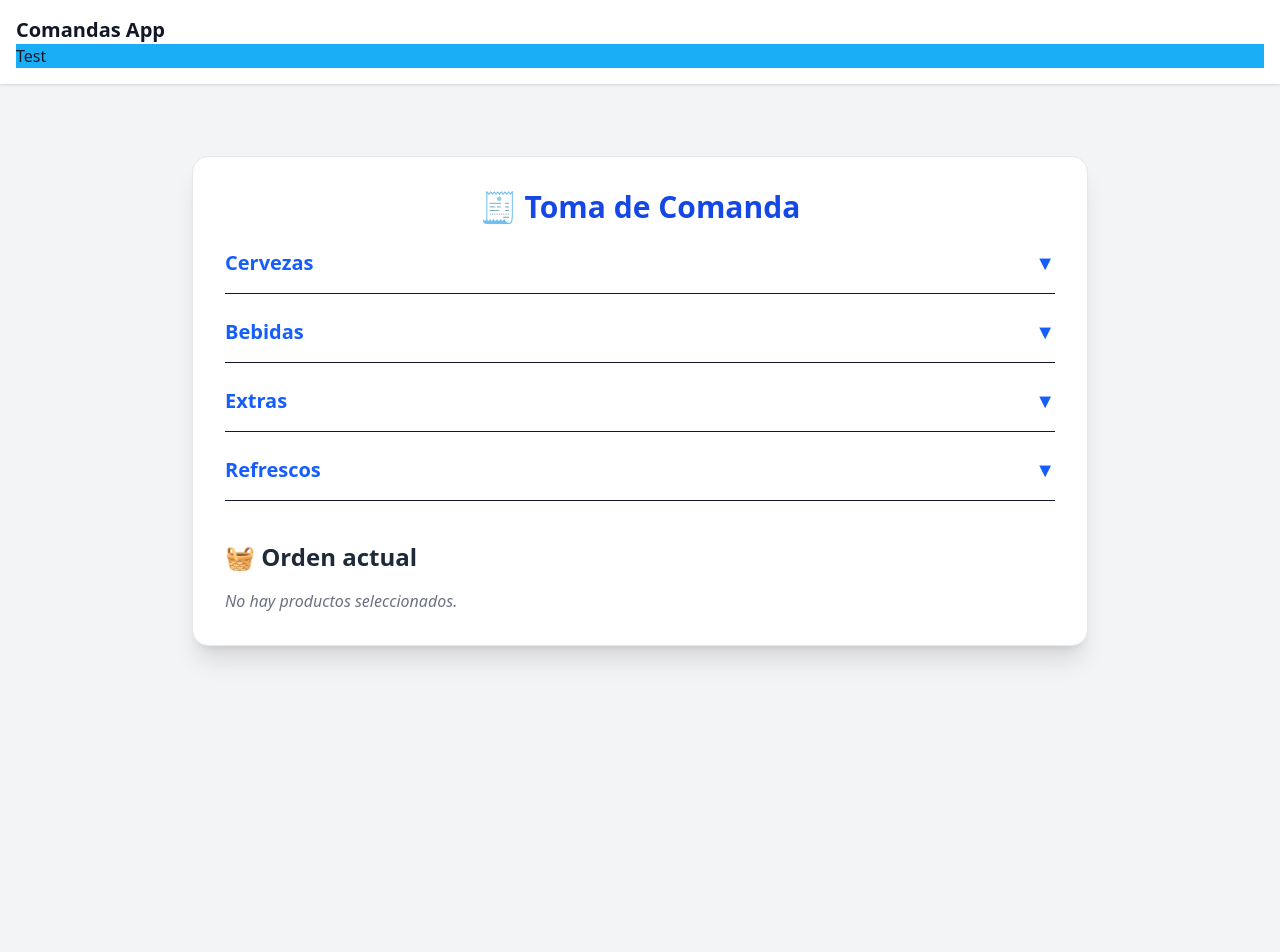
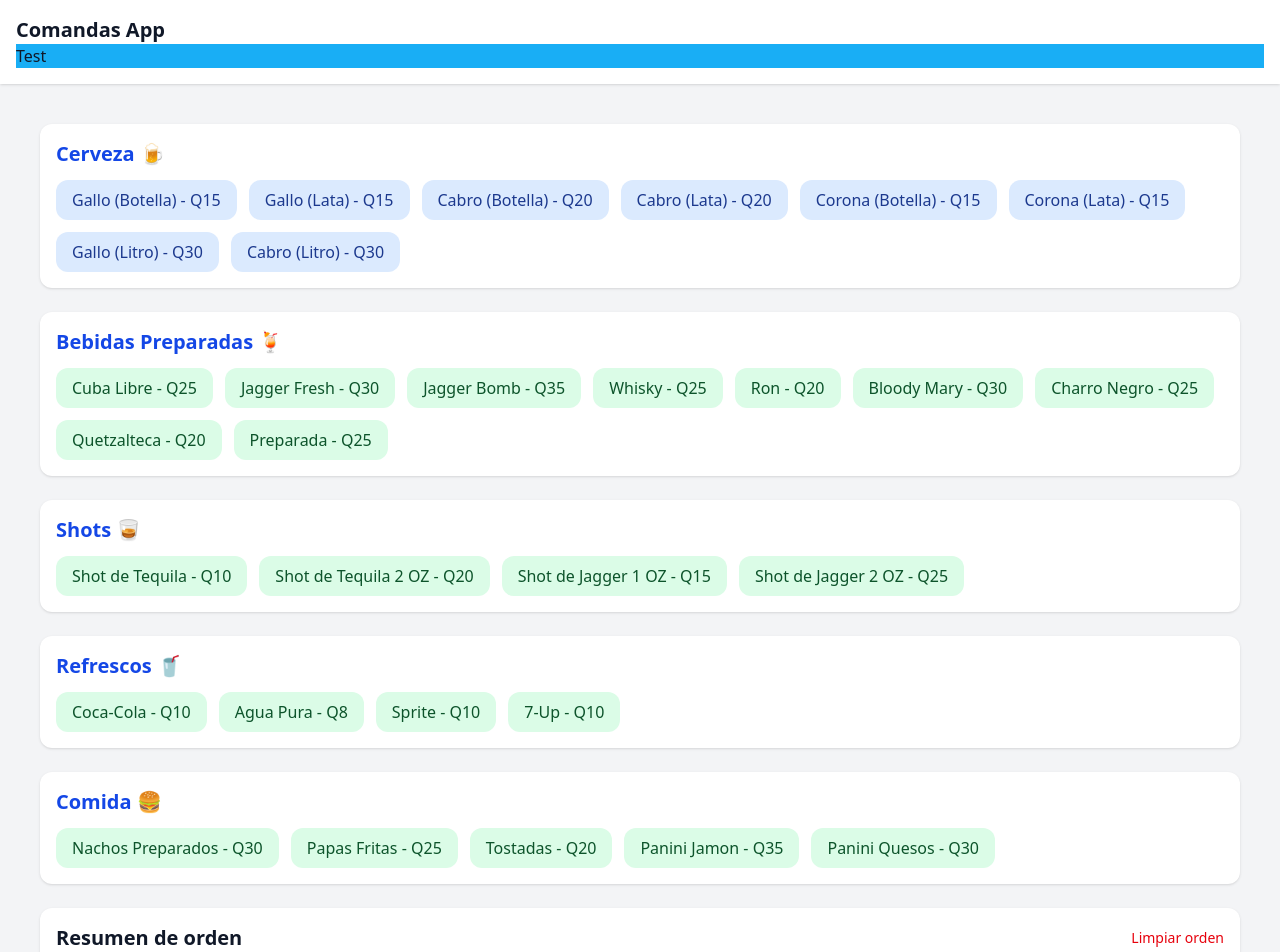
Before and after one commit to Andre8tr/comandasbar, a Next.js app: page / in a window 1280 px wide. Shown: the top 952 px of the page. Before the commit the page ends 916 px from the top, so only its background shows below. Built offline with nearby package versions, Linux system fonts and the light colour scheme.

Commit message:
lista de items con calculo de total

```diff
--- a/src/components/OrderForm.tsx
+++ b/src/components/OrderForm.tsx
@@ -1,126 +1,145 @@
-"use client";
+'use client'
 
-import { useState } from "react";
-import { products } from "@/utils/products";
+import React, { useState } from 'react'
+
+// Inventario actualizado
+const products = [
+  {
+    name: 'Cerveza 🍺',
+    items: [
+      { name: 'Gallo', types: ['Botella', 'Lata'], price: 15 },
+      { name: 'Cabro', types: ['Botella', 'Lata'], price: 20 },
+      { name: 'Corona', types: ['Botella', 'Lata'], price: 15 },
+      { name: 'Gallo', types: ['Litro'], price: 30 },
+      { name: 'Cabro', types: ['Litro'], price: 30 },
+    ],
+  },
+  {
+    name: 'Bebidas Preparadas 🍹',
+    items: [
+      { name: 'Cuba Libre', price: 25 },
+      { name: 'Jagger Fresh', price: 30 },
+      { name: 'Jagger Bomb', price: 35 },
+      { name: 'Whisky', price: 25 },
+      { name: 'Ron', price: 20 },
+      { name: 'Bloody Mary', price: 30 },
+      { name: 'Charro Negro', price: 25 },
+      { name: 'Quetzalteca', price: 20 },
+      { name: 'Preparada', price: 25 },
+    ],
+  },
+  {
+    name: 'Shots 🥃',
+    items: [
+      { name: 'Shot de Tequila', price: 10 },
+      { name: 'Shot de Tequila 2 OZ', price: 20 },
+      { name: 'Shot de Jagger 1 OZ', price: 15 },
+      { name: 'Shot de Jagger 2 OZ', price: 25 },
+    ],
+  },
+  {
+    name: 'Refrescos 🥤',
+    items: [
+      { name: 'Coca-Cola', price: 10 },
+      { name: 'Agua Pura', price: 8 },
+      { name: 'Sprite', price: 10 },
+      { name: '7-Up', price: 10 },
+    ],
+  },
+  {
+    name: 'Comida 🍔',
+    items: [
+      { name: 'Nachos Preparados', price: 30 },
+      { name: 'Papas Fritas', price: 25 },
+      { name: 'Tostadas', price: 20 },
+      { name: 'Panini Jamon', price: 35 },
+      { name: 'Panini Quesos', price: 30 },
+    ],
+  },
+]
+
+type OrderItem = {
+  name: string
+  type?: string
+  price: number
+}
 
 export default function OrderForm() {
-  const [order, setOrder] = useState<string[]>([]);
-  const [openCategories, setOpenCategories] = useState<Record<string, boolean>>({});
-  const [clickedItems, setClickedItems] = useState<Set<string>>(new Set());
+  const [order, setOrder] = useState<OrderItem[]>([])
 
-  const handleAddItem = (item: string) => {
-    setOrder((prev) => [...prev, item]);
-
-    // Efecto visual corto (300ms)
-    setClickedItems((prev) => {
-      const newSet = new Set(prev).add(item);
-      setTimeout(() => {
-        setClickedItems((current) => {
-          const copy = new Set(current);
-          copy.delete(item);
-          return copy;
-        });
-      }, 300);
-      return newSet;
-    });
-  };
+  const handleAddItem = (item: OrderItem) => {
+    setOrder((prev) => [...prev, item])
+  }
 
   const handleRemoveItem = (index: number) => {
-    const itemToRemove = order[index];
-    setOrder((prev) => prev.filter((_, i) => i !== index));
-  };
+    setOrder((prev) => prev.filter((_, i) => i !== index))
+  }
 
-  const toggleCategory = (category: string) => {
-    setOpenCategories((prev) => ({
-      ...prev,
-      [category]: !prev[category],
-    }));
-  };
+  const handleClearOrder = () => {
+    setOrder([])
+  }
+
+  const total = order.reduce((sum, item) => sum + item.price, 0)
 
   return (
-    <div className="max-w-4xl mx-auto bg-white shadow-xl rounded-2xl p-8 mt-8 border border-gray-200">
-      <h1 className="text-3xl font-extrabold mb-6 text-center text-blue-700">
-        🧾 Toma de Comanda
-      </h1>
-
-      {/* Categorías */}
-      {Object.keys(products).map((category) => (
-        <div key={category} className="mb-6 border-b pb-4">
+    <div className="space-y-6">
+      {products.map((category) => (
+        <div key={category.name} className="bg-white shadow rounded-xl p-4">
+          <h2 className="text-xl font-semibold mb-3 text-blue-700">{category.name}</h2>
+          <div className="flex flex-wrap gap-3">
+            {category.items.map((item, idx) => {
+              if (item.types) {
+                return item.types.map((type) => (
                   <button
-            onClick={() => toggleCategory(category)}
-            className="w-full text-left text-xl font-semibold text-blue-600 hover:underline focus:outline-none"
+                    key={`${item.name}-${type}-${idx}`}
+                    onClick={() => handleAddItem({ name: `${item.name} (${type})`, price: item.price })}
+                    className="relative bg-blue-100 hover:bg-blue-200 text-blue-900 font-medium py-2 px-4 rounded-xl transition transform active:scale-95"
                   >
-            {category.charAt(0).toUpperCase() + category.slice(1)}
-            <span className="float-right">{openCategories[category] ? "▲" : "▼"}</span>
+                    {item.name} ({type}) - Q{item.price}
                   </button>
-
-          {openCategories[category] && (
-            <div className="mt-4 flex flex-wrap gap-3">
-              {category === "cervezas"
-                ? products[category].map((product) =>
-                    product.types.map((type) => {
-                      const label = `${product.name} (${type})`;
-                      const isClicked = clickedItems.has(label);
-
+                ))
+              }
               return (
                 <button
-                          key={label}
-                          onClick={() => handleAddItem(label)}
-                          className={`py-2 px-4 rounded-xl text-sm font-medium border transition-all duration-300
-                            ${
-                              isClicked
-                                ? "bg-green-300 border-green-500"
-                                : "bg-blue-100 text-blue-900 hover:bg-blue-200 border-blue-300"
-                            }
-                          `}
+                  key={`${item.name}-${idx}`}
+                  onClick={() => handleAddItem({ name: item.name, price: item.price })}
+                  className="relative bg-green-100 hover:bg-green-200 text-green-900 font-medium py-2 px-4 rounded-xl transition transform active:scale-95"
                 >
-                          {label}
+                  {item.name} - Q{item.price}
                 </button>
-                      );
-                    })
               )
-                : products[category].map((item: string, index: number) => {
-                    const key = `${category}-${index}`;
-                    const isClicked = clickedItems.has(item);
-
-                    return (
-                      <button
-                        key={key}
-                        onClick={() => handleAddItem(item)}
-                        className={`py-2 px-4 rounded-xl text-sm font-medium border transition-all duration-300
-                          ${
-                            isClicked
-                              ? "bg-green-300 border-green-500"
-                              : "bg-blue-100 text-blue-900 hover:bg-blue-200 border-blue-300"
-                          }
-                        `}
-                      >
-                        {item}
-                      </button>
-                    );
             })}
           </div>
-          )}
         </div>
       ))}
 
-      {/* Orden actual */}
-      <div className="mt-10">
-        <h2 className="text-2xl font-bold mb-4 text-gray-800">🧺 Orden actual</h2>
-
+      {/* Resumen de la orden */}
+      <div className="bg-white p-4 shadow rounded-xl">
+        <div className="flex justify-between items-center mb-2">
+          <h2 className="text-xl font-bold">Resumen de orden</h2>
+          <button
+            onClick={handleClearOrder}
+            className="text-sm text-red-600 hover:underline"
+          >
+            Limpiar orden
+          </button>
+        </div>
         {order.length === 0 ? (
-          <p className="text-gray-500 italic">No hay productos seleccionados.</p>
+          <p className="text-gray-500">No hay productos seleccionados.</p>
         ) : (
-          <ul className="space-y-2">
-            {order.map((item, index) => (
+          <ul className="space-y-4">
+            {order.map((item, idx) => (
               <li
-                key={index}
-                className="flex justify-between items-center bg-gray-100 p-3 rounded-lg border border-gray-200 shadow-sm"
+                key={idx}
+                className="flex justify-between items-center border-b border-gray-300/50 pb-2"
               >
-                <span className="font-medium text-gray-700">{item}</span>
+                <div>
+                  <span className="block text-sm font-medium">{item.name}</span>
+                  <span className="text-xs text-gray-500">Q{item.price}</span>
+                </div>
                 <button
-                  onClick={() => handleRemoveItem(index)}
-                  className="text-red-600 hover:text-red-800 text-sm font-semibold"
+                  onClick={() => handleRemoveItem(idx)}
+                  className="text-xs text-red-500 hover:underline"
                 >
                   Eliminar
                 </button>
@@ -128,7 +147,10 @@ export default function OrderForm() {
             ))}
           </ul>
         )}
+        <div className="mt-6 text-right font-bold text-lg">
+          Total: Q{total}
         </div>
       </div>
-  );
+    </div>
+  )
 }
--- a/src/utils/products.ts
+++ b/src/utils/products.ts
@@ -18,7 +18,6 @@ export const products = {
   refrescos: ["Coca-Cola", "Agua Pura", "Sprite", "7-Up"],
 };
 
-// Nuevo: precios
 export const productPrices: Record<string, number> = {
   "Gallo (Botella)": 15,
   "Gallo (Litro)": 25,
```
Also changed, not shown: 1 other file (tests, documents, lock files or other folders). Lines whose indentation alone changed are shown as unchanged.
